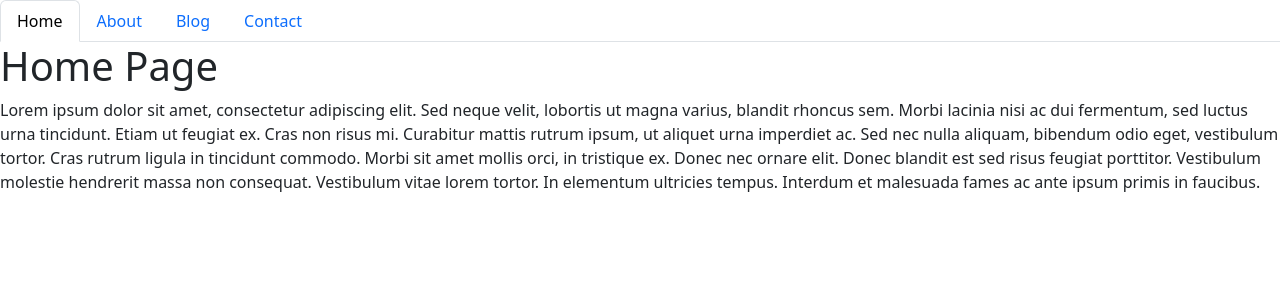
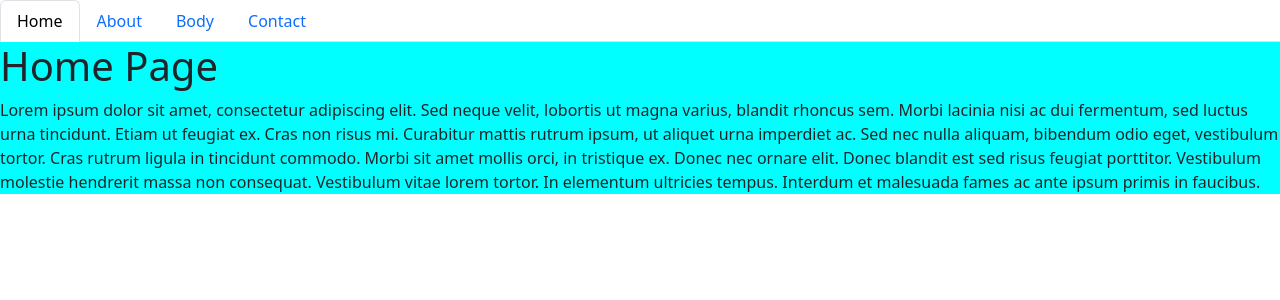
Before and after one commit to Benjiwildcat/portfolio-3, a React (Create React App) app: page / in a window 1280 px wide. Shown: the top 300 px of the page. Built offline with nearby package versions, Linux system fonts and the light colour scheme.

Commit message:
added 4 diff module css

```diff
--- a/src/components/NavTabs.js
+++ b/src/components/NavTabs.js
@@ -29,13 +29,13 @@ function NavTabs({ currentPage, handlePageChange }) {
       </li>
       <li className="nav-item">
         <a
-          href="#blog"
-          onClick={() => handlePageChange('Blog')}
+          href="#body"
+          onClick={() => handlePageChange('Body')}
           //  TODO: Add a comment explaining what this logic is doing
 
-          className={currentPage === 'Blog' ? 'nav-link active' : 'nav-link'}
+          className={currentPage === 'Body' ? 'nav-link active' : 'nav-link'}
         >
-          Blog
+          Body
         </a>
       </li>
       <li className="nav-item">
--- a/src/components/PortfolioContainer.js
+++ b/src/components/PortfolioContainer.js
@@ -2,7 +2,7 @@ import React, { useState } from 'react';
 import NavTabs from './NavTabs';
 import Home from './pages/Home';
 import About from './pages/About';
-import Blog from './pages/Blog';
+import Body from './pages/Body';
 import Contact from './pages/Contact';
 
 export default function PortfolioContainer() {
@@ -16,8 +16,8 @@ export default function PortfolioContainer() {
     if (currentPage === 'About') {
       return <About />;
     }
-    if (currentPage === 'Blog') {
-      return <Blog />;
+    if (currentPage === 'Body') {
+      return <Body />;
     }
     return <Contact />;
   };
--- /dev/null
+++ b/src/components/about.module.css
@@ -0,0 +1,3 @@
+.about {
+    background-color: beige;
+}
--- /dev/null
+++ b/src/components/body.module.css
@@ -0,0 +1,3 @@
+.body {
+    background-color: royalblue;
+}
--- /dev/null
+++ b/src/components/contact.module.css
@@ -0,0 +1,4 @@
+.contact {
+    background-color: olive;
+    grid-template-columns: 150px 150px;
+}
--- /dev/null
+++ b/src/components/home.module.css
@@ -0,0 +1,3 @@
+.home {
+    background-color: aqua;
+}
--- a/src/components/pages/About.js
+++ b/src/components/pages/About.js
@@ -1,8 +1,9 @@
 import React from 'react';
+import styles from '../about.module.css'
 
 export default function About() {
   return (
-    <div>
+    <div className={styles.about}>
       <h1>About Page</h1>
       <p>
         Nunc pharetra finibus est at efficitur. Praesent sed congue diam.
--- a/src/components/pages/Blog.js
+++ b/src/components/pages/Body.js
@@ -1,9 +1,10 @@
 import React from 'react';
+import styles from '../body.module.css'
 
-export default function Blog() {
+export default function Body() {
   return (
-    <div>
-      <h1>Blog Page</h1>
+    <div className={styles.body}>
+      <h1>Body Page</h1>
       <p>
         Donec a volutpat quam. Curabitur nec varius justo, sed rutrum ligula.
         Curabitur pellentesque turpis sit amet eros iaculis, a mollis arcu
--- a/src/components/pages/Contact.js
+++ b/src/components/pages/Contact.js
@@ -1,22 +1,15 @@
 import React from 'react';
+import styles from '../contact.module.css'
 
 export default function Contact() {
   return (
-    <div>
-      <h1>Contact Page</h1>
+    <div className={styles.contact}>
+      <h1>Contact Me</h1>
       <p>
-        Integer cursus bibendum sem non pretium. Vestibulum in aliquet sem, quis
-        molestie urna. Aliquam semper ultrices varius. Aliquam faucibus sit amet
-        magna a ultrices. Aenean pellentesque placerat lacus imperdiet
-        efficitur. In felis nisl, luctus non ante euismod, tincidunt bibendum
-        mi. In a molestie nisl, eu sodales diam. Nam tincidunt lacus quis magna
-        posuere, eget tristique dui dapibus. Maecenas fermentum elementum
-        faucibus. Quisque nec metus vestibulum, egestas massa eu, sollicitudin
-        ipsum. Nulla facilisi. Sed ut erat ligula. Nam tincidunt nunc in nibh
-        dictum ullamcorper. Class aptent taciti sociosqu ad litora torquent per
-        conubia nostra, per inceptos himenaeos. Etiam ornare rutrum felis at
-        rhoncus. Etiam vel condimentum magna, quis tempor nulla.
+        Github: https://github.com/Benjiwildcat
+        Email: benjiwildcat@gmail.com
+        Phone: 214-375-3030
       </p>
     </div>
-  );
+  )
 }
--- a/src/components/pages/Home.js
+++ b/src/components/pages/Home.js
@@ -1,8 +1,9 @@
 import React from 'react';
+import styles from '../home.module.css'
 
 export default function Home() {
   return (
-    <div>
+    <div className={styles.home}>
       <h1>Home Page</h1>
       <p>
         Lorem ipsum dolor sit amet, consectetur adipiscing elit. Sed neque
```
Also changed, not shown: public/index.html (+4 -4 lines).
